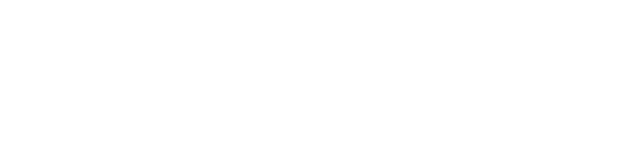
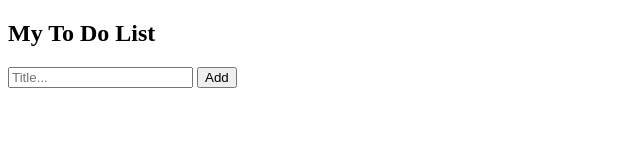
Before and after one commit to Shourai/SimpleToDo, a plain HTML site: page frontend/index.html in a window 1280 px wide. Shown: the whole page, without its empty margins (0-640 px from the left). Drawn offline with Linux system fonts and the light colour scheme.

Commit message:
Create simple inputform

```diff
--- a/frontend/index.html
+++ b/frontend/index.html
@@ -9,8 +9,15 @@
 </head>
 
 <body>
-    <div id="tasks">
+    <div id="myDIV">
+        <h2>My To Do List</h2>
+        <input type="text" id="myInput" placeholder="Title...">
+        <button onclick="addItem()">Add</button>
     </div>
+
+    <ul id="ToDoList">
+
+    </ul>
 
     <script src="script.js"> </script>
 </body>
```
